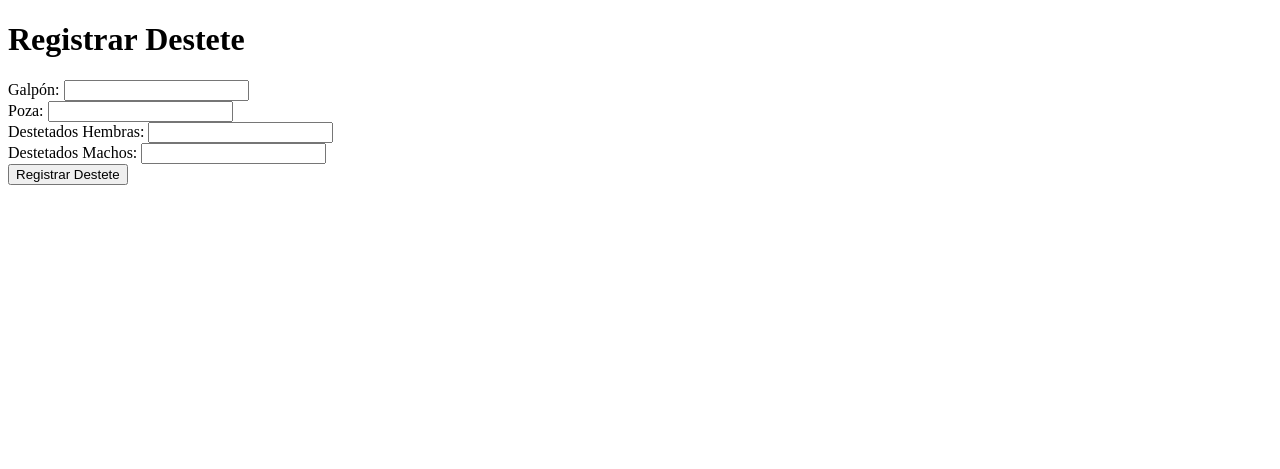
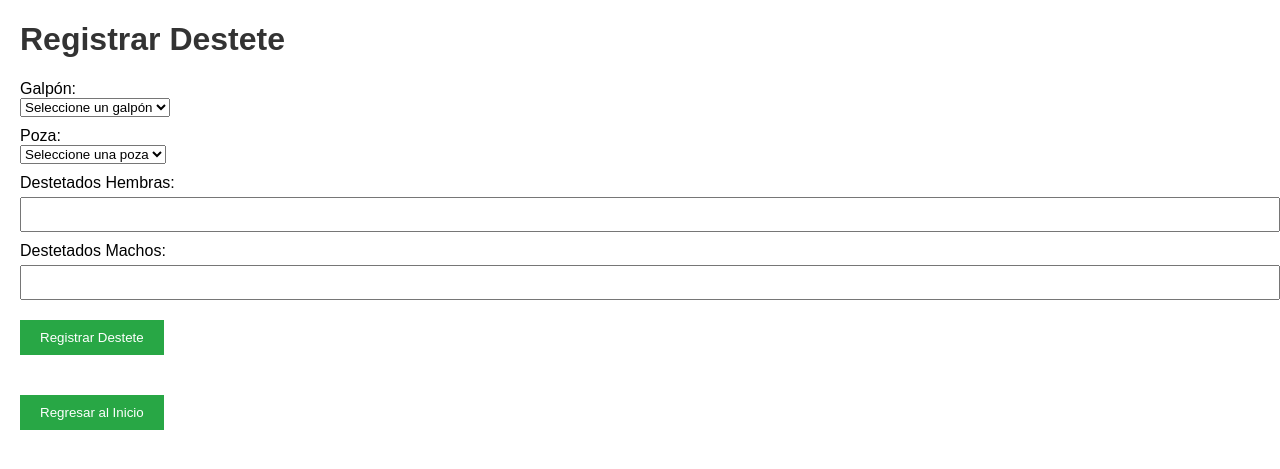
Before and after one commit to Javh9/registro-cuyes, a Flask app: page /registrar_destete in a window 1280 px wide. Shown: the top 469 px of the page. Run offline with Flask 3, Linux system fonts and the light colour scheme; data that the repository does not hold is empty; some libraries are stand-ins or nearby versions.

Commit message:
correccion estilo y pesta;as desplegables

```diff
--- a/app.py
+++ b/app.py
@@ -246,18 +246,30 @@ def registrar_partos():
 # Ruta para registrar destete
 @app.route('/registrar_destete', methods=['GET', 'POST'])
 def registrar_destete():
+    # Obtener la conexión y el cursor
+    conn, cursor = get_db_connection()
+
+    # Obtener los galpones y pozas registrados
+    cursor.execute('SELECT DISTINCT galpon, poza FROM reproductores')
+    galpones_pozas = cursor.fetchall()
+    conn.close()
+
+    # Inicializar variables para los valores seleccionados
+    galpon_seleccionado = None
+    poza_seleccionada = None
+
     if request.method == 'POST':
         try:
             # Obtener los datos del formulario
-            galpon = request.form['galpon']
-            poza = request.form['poza']
+            galpon_seleccionado = request.form['galpon']
+            poza_seleccionada = request.form['poza']
             destetados_hembras = int(request.form['destetados_hembras'])
             destetados_machos = int(request.form['destetados_machos'])
 
             # Validar que los valores no sean negativos
             if destetados_hembras < 0 or destetados_machos < 0:
                 flash('Los valores de destetados no pueden ser negativos.', 'danger')
-                return redirect(url_for('registrar_destete'))
+                return render_template('registrar_destete.html', galpones_pozas=galpones_pozas, galpon_seleccionado=galpon_seleccionado, poza_seleccionada=poza_seleccionada)
 
             conn, cursor = get_db_connection()
 
@@ -265,17 +277,17 @@ def registrar_destete():
             cursor.execute('''
                 SELECT id FROM reproductores
                 WHERE galpon = %s AND poza = %s
-            ''', (galpon, poza))
+            ''', (galpon_seleccionado, poza_seleccionada))
             if not cursor.fetchone():
                 flash('El galpón y la poza no están registrados.', 'danger')
-                return redirect(url_for('registrar_destete'))
+                return render_template('registrar_destete.html', galpones_pozas=galpones_pozas, galpon_seleccionado=galpon_seleccionado, poza_seleccionada=poza_seleccionada)
 
             # Insertar datos del destete
             cursor.execute('''
                 INSERT INTO destetes (
                     galpon, poza, destetados_hembras, destetados_machos, fecha_destete
                 ) VALUES (%s, %s, %s, %s, %s)
-            ''', (galpon, poza, destetados_hembras, destetados_machos, datetime.now().strftime('%Y-%m-%d %H:%M:%S')))
+            ''', (galpon_seleccionado, poza_seleccionada, destetados_hembras, destetados_machos, datetime.now().strftime('%Y-%m-%d %H:%M:%S')))
 
             conn.commit()
             flash('Destete registrado correctamente.', 'success')
@@ -284,9 +296,11 @@ def registrar_destete():
         finally:
             conn.close()
 
-        return redirect(url_for('index'))
+        # Mantener la ventana de registro abierta con los valores seleccionados
+        return render_template('registrar_destete.html', galpones_pozas=galpones_pozas, galpon_seleccionado=galpon_seleccionado, poza_seleccionada=poza_seleccionada)
 
-    return render_template('registrar_destete.html')
+    # Mostrar el formulario de registro de destetes
+    return render_template('registrar_destete.html', galpones_pozas=galpones_pozas, galpon_seleccionado=galpon_seleccionado, poza_seleccionada=poza_seleccionada)
 
 # Ruta para registrar muertes de destetados
 @app.route('/registrar_muertes_destetados', methods=['GET', 'POST'])
--- a/templates/registrar_destete.html
+++ b/templates/registrar_destete.html
@@ -4,23 +4,58 @@
     <meta charset="UTF-8">
     <meta name="viewport" content="width=device-width, initial-scale=1.0">
     <title>Registrar Destete</title>
+    <link rel="stylesheet" href="{{ url_for('static', filename='styles.css') }}">
 </head>
 <body>
     <h1>Registrar Destete</h1>
     <form method="POST">
+        <!-- Selección de Galpón -->
         <label for="galpon">Galpón:</label>
-        <input type="text" id="galpon" name="galpon" required>
-        <br>
+        <select id="galpon" name="galpon" required>
+            <option value="">Seleccione un galpón</option>
+            {% for galpon_poza in galpones_pozas %}
+                <option value="{{ galpon_poza['galpon'] }}" {% if galpon_poza['galpon'] == galpon_seleccionado %}selected{% endif %}>
+                    {{ galpon_poza['galpon'] }}
+                </option>
+            {% endfor %}
+        </select>
+
+        <!-- Selección de Poza -->
         <label for="poza">Poza:</label>
-        <input type="text" id="poza" name="poza" required>
-        <br>
+        <select id="poza" name="poza" required>
+            <option value="">Seleccione una poza</option>
+            {% for galpon_poza in galpones_pozas %}
+                <option value="{{ galpon_poza['poza'] }}" {% if galpon_poza['poza'] == poza_seleccionada %}selected{% endif %}>
+                    {{ galpon_poza['poza'] }}
+                </option>
+            {% endfor %}
+        </select>
+
+        <!-- Campos para destetados -->
         <label for="destetados_hembras">Destetados Hembras:</label>
         <input type="number" id="destetados_hembras" name="destetados_hembras" required>
-        <br>
+
         <label for="destetados_machos">Destetados Machos:</label>
         <input type="number" id="destetados_machos" name="destetados_machos" required>
-        <br>
+
+        <!-- Botón para registrar -->
         <button type="submit">Registrar Destete</button>
     </form>
+
+    <!-- Botón para regresar al inicio -->
+    <a href="{{ url_for('index') }}" style="margin-top: 20px; display: inline-block;">
+        <button>Regresar al Inicio</button>
+    </a>
+
+    <!-- Mostrar mensajes flash -->
+    {% with messages = get_flashed_messages(with_categories=true) %}
+        {% if messages %}
+            {% for category, message in messages %}
+                <div class="alert alert-{{ category }}">
+                    {{ message }}
+                </div>
+            {% endfor %}
+        {% endif %}
+    {% endwith %}
 </body>
 </html>
```
